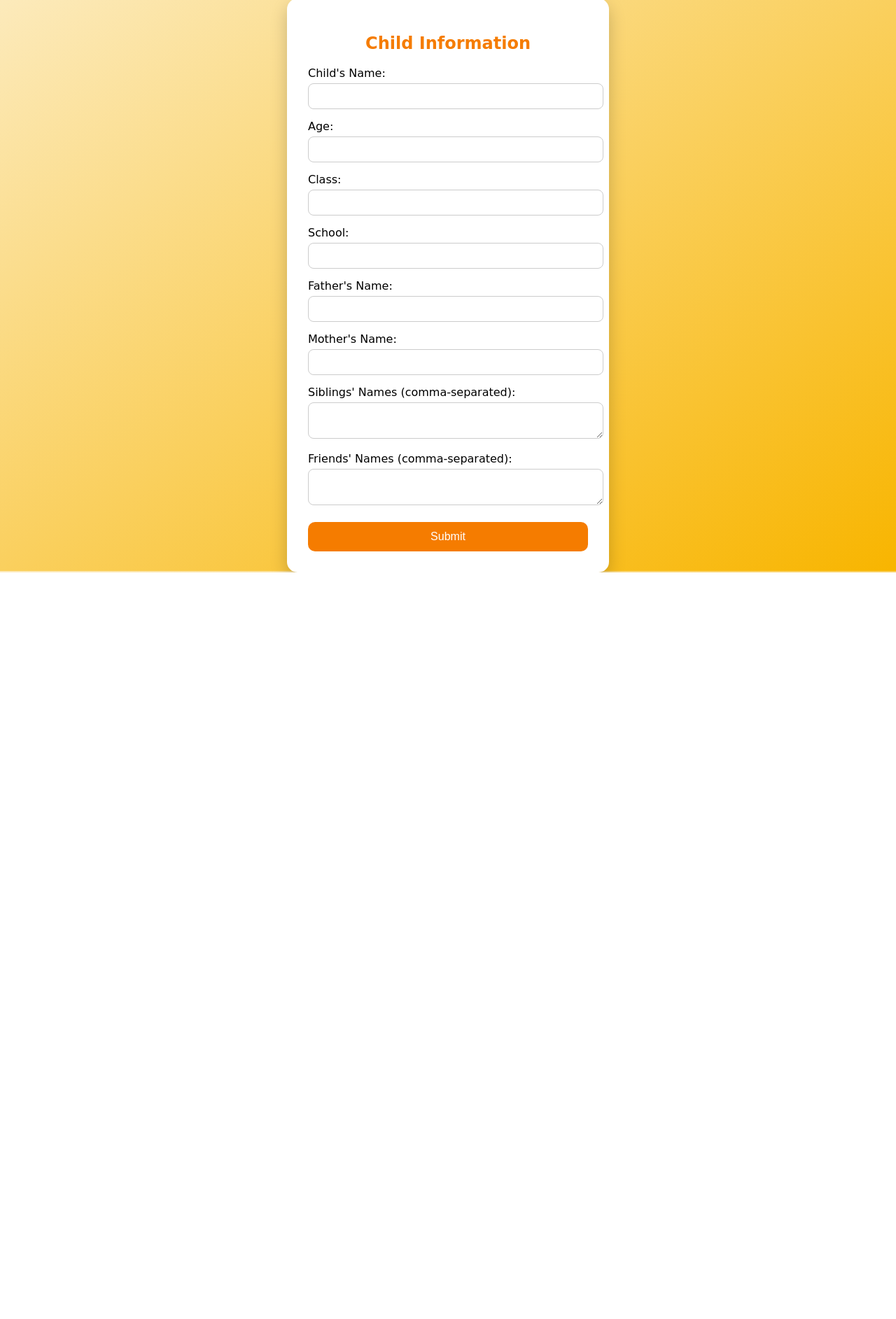
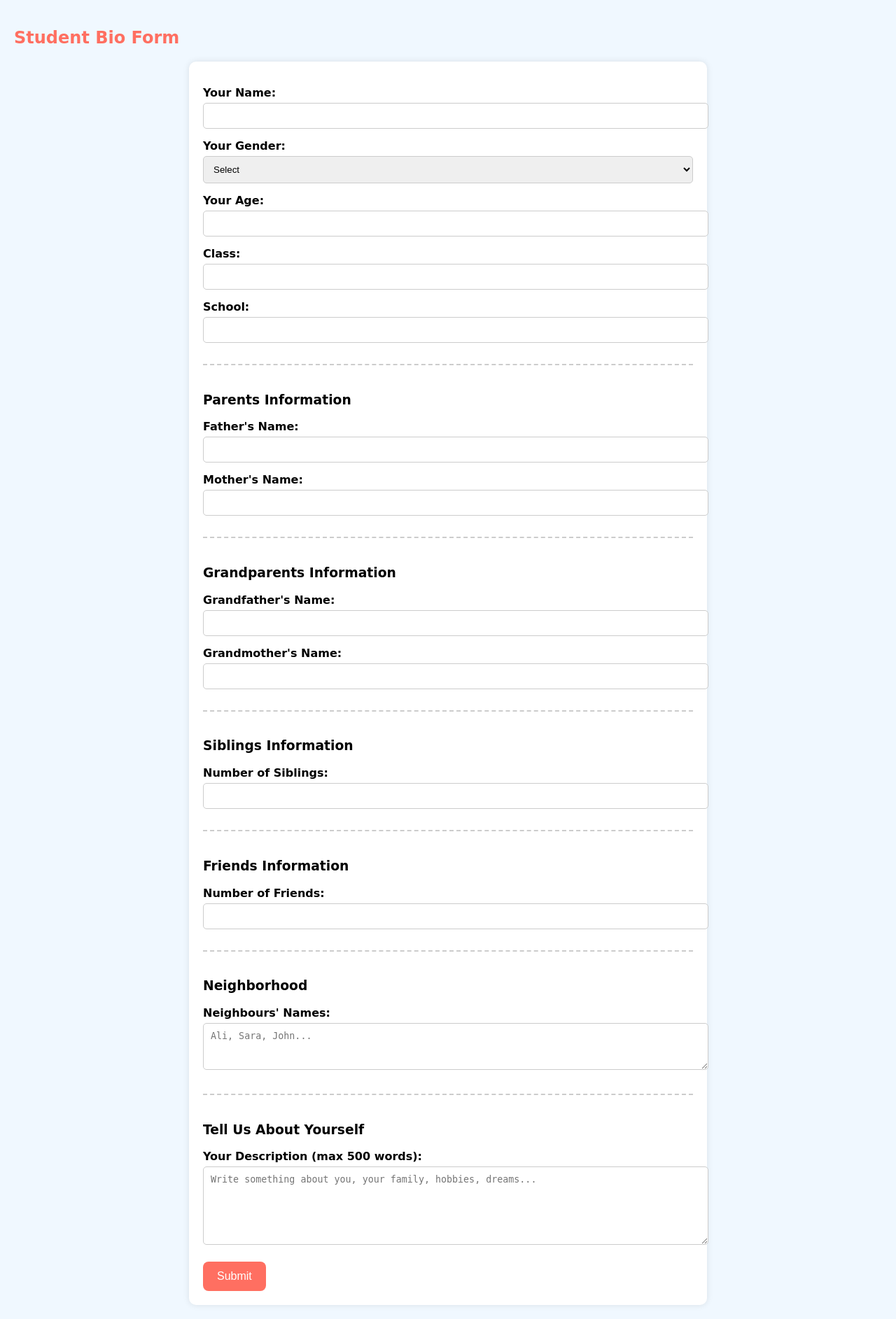
Before and after one commit to hamnasattar1/student-form-web, a Flask app: page /form.html in a window 1280 px wide. Shown: the whole page at 70% size. Before the commit the page ends 818 px from the top, so only its background shows below. Run offline with Flask 3, Linux system fonts and the light colour scheme.

Commit message:
updated some files

```diff
--- a/app.py
+++ b/app.py
@@ -6,38 +6,59 @@ app = Flask(__name__)
 
 DATA_PATH = 'datasets/students_data.csv'
 
-# Route for Welcome Page
 @app.route('/')
 def home():
     return render_template('index.html')
 
-# Route for Form Page
 @app.route('/form.html')
 def form():
     return render_template('form.html')
 
-# Route to Handle Form Submission
 @app.route('/submit', methods=['POST'])
 def submit():
     try:
         name = request.form['name']
+        gender = request.form['gender']
         age = request.form['age']
         class_level = request.form['class']
         school = request.form['school']
         father = request.form['father']
         mother = request.form['mother']
-        siblings = request.form['siblings']
-        friends = request.form['friends']
+        grandfather = request.form.get('grandfather', '')
+        grandmother = request.form.get('grandmother', '')
+        neighbours = request.form.get('neighbours', '')
+        description = request.form.get('description', '')
+
+        # Handle siblings
+        siblings = []
+        siblings_count = int(request.form.get('siblingsCount', 0))
+        for i in range(1, siblings_count + 1):
+            sibling_name = request.form.get(f'sibling_name_{i}', '')
+            sibling_gender = request.form.get(f'sibling_gender_{i}', '')
+            siblings.append(f"{sibling_name} ({sibling_gender})")
+
+        # Handle friends
+        friends = []
+        friends_count = int(request.form.get('friendsCount', 0))
+        for i in range(1, friends_count + 1):
+            friend_name = request.form.get(f'friend_name_{i}', '')
+            friend_gender = request.form.get(f'friend_gender_{i}', '')
+            friends.append(f"{friend_name} ({friend_gender})")
 
         student = {
             "name": name,
+            "gender": gender,
             "age": age,
             "class": class_level,
             "school": school,
             "father": father,
             "mother": mother,
-            "siblings": siblings,
-            "friends": friends
+            "grandfather": grandfather,
+            "grandmother": grandmother,
+            "siblings": ", ".join(siblings),
+            "friends": ", ".join(friends),
+            "neighbours": neighbours,
+            "description": description
         }
 
         df = pd.DataFrame([student])
@@ -48,6 +69,5 @@ def submit():
     except Exception as e:
         return f"Error: {str(e)}"
 
-# Render Deployment Support
 if __name__ == '__main__':
     app.run(host='0.0.0.0', port=int(os.environ.get('PORT', 5000)))
--- a/templates/form.html
+++ b/templates/form.html
@@ -2,95 +2,181 @@
 <html lang="en">
 <head>
   <meta charset="UTF-8">
-  <title>Student Details</title>
+  <meta name="viewport" content="width=device-width, initial-scale=1.0">
+  <title>Student Information Form</title>
   <style>
     body {
       font-family: 'Comic Sans MS', cursive, sans-serif;
-      background: linear-gradient(to bottom right, #fceabb, #f8b500);
-      display: flex;
-      justify-content: center;
-      align-items: center;
-      height: 100vh;
-      animation: slideIn 1.5s ease-out;
-    }
-    .form-container {
-      background: white;
-      padding: 30px;
-      border-radius: 15px;
-      box-shadow: 0 10px 25px rgba(0,0,0,0.2);
-      width: 400px;
-      animation: popUp 1s ease-in;
+      background: #f0f8ff;
+      margin: 0;
+      padding: 20px;
     }
     h2 {
-      text-align: center;
-      color: #f57c00;
+      color: #ff6f61;
+    }
+    form {
+      max-width: 700px;
+      margin: 0 auto;
+      background: #fff;
+      padding: 20px;
+      border-radius: 10px;
+      box-shadow: 0 0 10px rgba(0,0,0,0.1);
     }
     label {
       display: block;
       margin-top: 15px;
+      font-weight: bold;
     }
-    input, textarea {
+    input, select, textarea {
       width: 100%;
       padding: 10px;
-      border-radius: 8px;
+      margin-top: 5px;
+      border-radius: 5px;
       border: 1px solid #ccc;
-      margin-top: 5px;
+    }
+    .section {
+      margin-top: 30px;
+      border-top: 2px dashed #ccc;
+      padding-top: 20px;
+    }
+    .grouped {
+      display: flex;
+      gap: 15px;
+    }
+    .grouped > div {
+      flex: 1;
     }
     button {
       margin-top: 20px;
-      width: 100%;
-      background-color: #f57c00;
-      color: white;
-      padding: 12px;
+      padding: 12px 20px;
+      background: #ff6f61;
+      color: #fff;
       border: none;
-      border-radius: 10px;
-      font-size: 16px;
+      border-radius: 8px;
+      font-size: 1em;
       cursor: pointer;
-      transition: background 0.3s ease;
-    }
-    button:hover {
-      background-color: #e65100;
-    }
-    @keyframes slideIn {
-      from { opacity: 0; transform: translateY(-30px); }
-      to { opacity: 1; transform: translateY(0); }
-    }
-    @keyframes popUp {
-      0% { transform: scale(0.8); opacity: 0; }
-      100% { transform: scale(1); opacity: 1; }
     }
   </style>
+  <script>
+    function updateSiblings() {
+      const count = parseInt(document.getElementById('siblingsCount').value) || 0;
+      const container = document.getElementById('siblingsContainer');
+      container.innerHTML = '';
+      for (let i = 1; i <= count; i++) {
+        container.innerHTML += `
+          <div class="grouped">
+            <div>
+              <label for="sibling_name_${i}">Sibling ${i} Name:</label>
+              <input type="text" name="sibling_name_${i}" required />
+            </div>
+            <div>
+              <label for="sibling_gender_${i}">Gender:</label>
+              <select name="sibling_gender_${i}" required>
+                <option value="">Select</option>
+                <option value="Male">Male</option>
+                <option value="Female">Female</option>
+                <option value="Other">Other</option>
+              </select>
+            </div>
+          </div>
+        `;
+      }
+    }
+
+    function updateFriends() {
+      const count = parseInt(document.getElementById('friendsCount').value) || 0;
+      const container = document.getElementById('friendsContainer');
+      container.innerHTML = '';
+      for (let i = 1; i <= count; i++) {
+        container.innerHTML += `
+          <div class="grouped">
+            <div>
+              <label for="friend_name_${i}">Friend ${i} Name:</label>
+              <input type="text" name="friend_name_${i}" required />
+            </div>
+            <div>
+              <label for="friend_gender_${i}">Gender:</label>
+              <select name="friend_gender_${i}" required>
+                <option value="">Select</option>
+                <option value="Male">Male</option>
+                <option value="Female">Female</option>
+                <option value="Other">Other</option>
+              </select>
+            </div>
+          </div>
+        `;
+      }
+    }
+  </script>
 </head>
 <body>
-  <div class="form-container">
-    <h2>Child Information</h2>
-    <form method="POST" action="/submit">
-      <label>Child's Name:</label>
+  <h2>Student Bio Form</h2>
+  <form action="/submit" method="POST">
+    <label for="name">Your Name:</label>
     <input type="text" name="name" required>
 
-      <label>Age:</label>
+    <label for="gender">Your Gender:</label>
+    <select name="gender" required>
+      <option value="">Select</option>
+      <option value="Male">Male</option>
+      <option value="Female">Female</option>
+      <option value="Other">Other</option>
+    </select>
+
+    <label for="age">Your Age:</label>
     <input type="number" name="age" required>
 
-      <label>Class:</label>
+    <label for="class">Class:</label>
     <input type="text" name="class" required>
 
-      <label>School:</label>
+    <label for="school">School:</label>
     <input type="text" name="school" required>
 
-      <label>Father's Name:</label>
-      <input type="text" name="father">
+    <div class="section">
+      <h3>Parents Information</h3>
+      <label for="father">Father's Name:</label>
+      <input type="text" name="father" required>
 
-      <label>Mother's Name:</label>
-      <input type="text" name="mother">
+      <label for="mother">Mother's Name:</label>
+      <input type="text" name="mother" required>
+    </div>
 
-      <label>Siblings' Names (comma-separated):</label>
-      <textarea name="siblings"></textarea>
+    <div class="section">
+      <h3>Grandparents Information</h3>
+      <label for="grandfather">Grandfather's Name:</label>
+      <input type="text" name="grandfather">
 
-      <label>Friends' Names (comma-separated):</label>
-      <textarea name="friends"></textarea>
+      <label for="grandmother">Grandmother's Name:</label>
+      <input type="text" name="grandmother">
+    </div>
+
+    <div class="section">
+      <h3>Siblings Information</h3>
+      <label for="siblingsCount">Number of Siblings:</label>
+      <input type="number" id="siblingsCount" name="siblingsCount" onchange="updateSiblings()">
+      <div id="siblingsContainer"></div>
+    </div>
+
+    <div class="section">
+      <h3>Friends Information</h3>
+      <label for="friendsCount">Number of Friends:</label>
+      <input type="number" id="friendsCount" name="friendsCount" onchange="updateFriends()">
+      <div id="friendsContainer"></div>
+    </div>
+
+    <div class="section">
+      <h3>Neighborhood</h3>
+      <label for="neighbours">Neighbours' Names:</label>
+      <textarea name="neighbours" rows="3" placeholder="Ali, Sara, John..."></textarea>
+    </div>
+
+    <div class="section">
+      <h3>Tell Us About Yourself</h3>
+      <label for="description">Your Description (max 500 words):</label>
+      <textarea name="description" rows="6" maxlength="3000" placeholder="Write something about you, your family, hobbies, dreams..."></textarea>
+    </div>
 
     <button type="submit">Submit</button>
   </form>
-  </div>
 </body>
 </html>
--- a/templates/index.html
+++ b/templates/index.html
@@ -82,6 +82,9 @@
 <body>
   <div class="container">
     <h1>Welcome to Our World</h1>
+    <p style="color:#444; font-size: 1.1em; margin: 10px 20px; text-align:center; max-width: 500px;">
+      Step into a world full of imagination, colors, and creativity! Let's learn about you and your wonderful family, friends, and neighbors.
+    </p>
     <button class="btn" onclick="startForm()">Let's Start</button>
   </div>
 
```
Also changed, not shown: 1 other file. Lines whose indentation alone changed are shown as unchanged.
